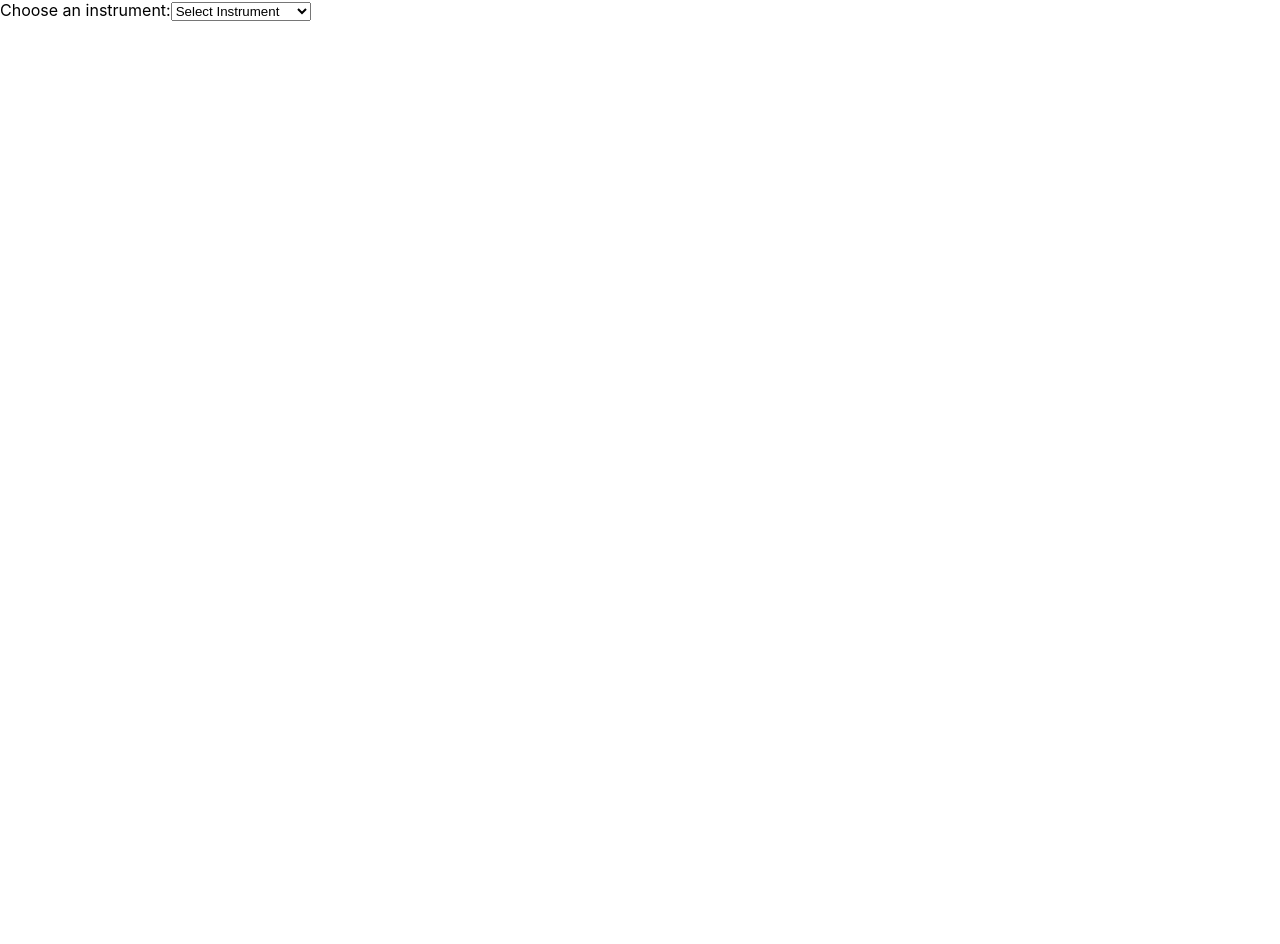
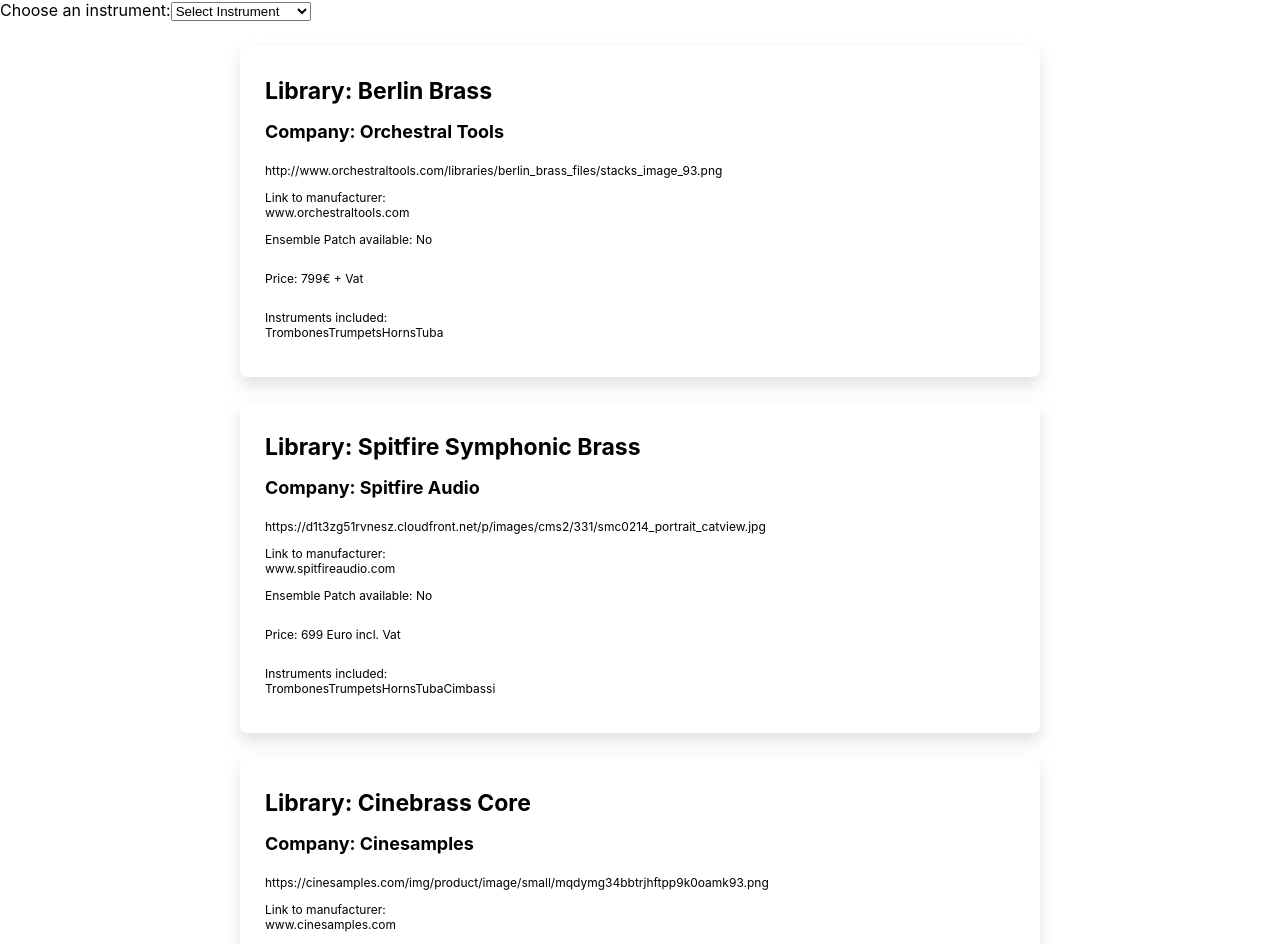
Before and after one commit to DirkCoding/Vst-Search, a React (Create React App) app: page / in a window 1280 px wide. Shown: the top 944 px of the page. Before the commit the page ends 800 px from the top, so only its background shows below. Built offline with nearby package versions, Linux system fonts and the light colour scheme.

Commit message:
Add card and basic styling

```diff
--- a/src/components/App.js
+++ b/src/components/App.js
@@ -1,7 +1,12 @@
 import React, { Component } from 'react'
 // import styled from 'styled-components'
 // import { BrowserRouter as Router, Route, NavLink } from 'react-router-dom'
+
 import DropdownInstruments from './DropdownInstruments'
+import Createcard from './Createcard'
+
+import libraryData from '../resources/library-data.json'
+
 /*import Home from './Home'
 import Config from './Config'*/
 
@@ -34,8 +39,28 @@
   }
 `*/
 
-export default class App extends Component {
+class App extends Component {
+  createInformationCard() {
+    return libraryData.map(libraryInformation => (
+      <Createcard
+        title={libraryInformation.title}
+        company={libraryInformation.company}
+        image={libraryInformation.image}
+        url={libraryInformation.url}
+        ensemblepatch={libraryInformation.ensemblepatch}
+        price={libraryInformation.price}
+        sections={libraryInformation.sections}
+      />
+    ))
+  }
+
   render() {
-    return <DropdownInstruments />
+    return (
+      <React.Fragment>
+        <DropdownInstruments />
+        {this.createInformationCard()}
+      </React.Fragment>
+    )
   }
 }
+export default App
--- a/src/components/Createcard.js
+++ b/src/components/Createcard.js
@@ -1,9 +1,61 @@
 import React, { Component } from 'react'
+import styled from 'styled-components'
 import libraryData from '../resources/library-data.json'
+
+const Card = styled.section`
+  display: grid;
+  grid-template-columns: repeat(12, 1fr);
+  grid-template-rows: 40px 40px;
+  align-items: center;
+  margin: 25px auto;
+  padding: 25px;
+  background: white;
+  max-width: 800px;
+  height: auto;
+  border-radius: 8px;
+  box-shadow: 0 8px 16px rgba(180, 180, 180, 0.4);
+`
+const Title = styled.h1`
+  font-size: 23px;
+  grid-column: 1 / 8;
+`
+const Company = styled.h2`
+  font-size: 18px;
+  grid-column: 1/6;
+`
+const Paragraph = styled.p`
+  font-size: 12px;
+  grid-column: 1/4;
+`
+
+const Hyperlink = styled.a`
+  font-size: 12px;
+  grid-column: 1/4;
+`
 
 class Createcard extends Component {
   render() {
-    return <div />
+    const {
+      title,
+      company,
+      image,
+      url,
+      ensemblepatch,
+      price,
+      sections
+    } = this.props
+
+    return (
+      <Card>
+        <Title>Library: {title}</Title>
+        <Company>Company: {company}</Company>
+        <Paragraph>{image}</Paragraph>
+        <Hyperlink>Link to manufacturer: {url}</Hyperlink>
+        <Paragraph>Ensemble Patch available: {ensemblepatch}</Paragraph>
+        <Paragraph>Price: {price}</Paragraph>
+        <Paragraph>Instruments included: {sections}</Paragraph>
+      </Card>
+    )
   }
 }
 
--- a/src/resources/library-data.json
+++ b/src/resources/library-data.json
@@ -4,7 +4,7 @@
     "company": "Orchestral Tools",
     "image": "http://www.orchestraltools.com/libraries/berlin_brass_files/stacks_image_93.png",
     "url": "www.orchestraltools.com",
-    "ensemble-patch": "No",
+    "ensemblepatch": "No",
     "price": "799€ + Vat",
     "sections": ["Trombones", "Trumpets", "Horns", "Tuba"]
   },
@@ -12,8 +12,8 @@
     "title": "Spitfire Symphonic Brass",
     "company": "Spitfire Audio",
     "image": "https://d1t3zg51rvnesz.cloudfront.net/p/images/cms2/331/smc0214_portrait_catview.jpg",
-    "company Url": "www.spitfireaudio.com",
-    "ensemble Patch": "No",
+    "url": "www.spitfireaudio.com",
+    "ensemblepatch": "No",
     "price": "699 Euro incl. Vat",
     "sections": ["Trombones", "Trumpets", "Horns", "Tuba", "Cimbassi"]
   },
@@ -21,8 +21,8 @@
     "title": "Cinebrass Core",
     "company": "Cinesamples",
     "image": "https://cinesamples.com/img/product/image/small/mqdymg34bbtrjhftpp9k0oamk93.png",
-    "company Url": "www.cinesamples.com",
-    "ensemble Patch": "No",
+    "url": "www.cinesamples.com",
+    "ensemblepatch": "No",
     "price": "399$ +Vat",
     "sections": ["Trombones", "Trumpets", "Horns", "Tuba"]
   },
@@ -30,8 +30,8 @@
     "title": "Berlin Strings",
     "company": "Orchestral Tools",
     "image": "http://www.orchestraltools.com/libraries/berlin_brass_files/stacks_image_93.png",
-    "company Url": "www.orchestraltools.com",
-    "ensemble Patch": "Yes",
+    "url": "www.orchestraltools.com",
+    "ensemblepatch": "Yes",
     "price": "840€ +Vat",
     "section Sizes": "8, 6, 5, 5, 4",
     "sections": ["1. Violins", "2. Violins", "Violas", "Celli", "Basses"]
@@ -40,8 +40,8 @@
     "title": "Spitfire Symphonic Strings",
     "company": "Spitfire Audio",
     "image": "https://d1t3zg51rvnesz.cloudfront.net/p/images/cms2/357/smc0224_portrait_catview.jpg",
-    "company Url": "www.spitfireaudio.com",
-    "ensemble Patch": "Yes",
+    "url": "www.spitfireaudio.com",
+    "ensemblepatch": "Yes",
     "price": "799€ incl. Vat",
     "section Sizes": "16, 14, 12, 10, 8",
     "sections": ["1. Violins", "2. Violins", "Violas", "Celli", "Basses"]
@@ -50,8 +50,8 @@
     "title": "Cinestrings Core",
     "company": "Cinesamples",
     "image": "https://cinesamples.com/img/product/image/small/9jqxx4ebnns3vtjalqzw0dyj972.png",
-    "company Url": "www.cinesamples.com",
-    "ensemble Patch": "Yes",
+    "url": "www.cinesamples.com",
+    "ensemblepatch": "Yes",
     "price": "499$ +Vat",
     "section Sizes": "16, 12, 10, 10, 7",
     "sections": ["1. Violins", "2. Violins", "Violas", "Celli", "Basses"]
@@ -60,8 +60,8 @@
     "title": "Berlin  Woodwinds Revive",
     "company": "Orchestral Tools",
     "image": "http://www.orchestraltools.com/libraries/berlin_woodwinds_revive_files/stacks_image_93.png",
-    "company Url": "www.orchestraltools.com",
-    "ensemble Patch": "Yes",
+    "url": "www.orchestraltools.com",
+    "ensemblepatch": "Yes",
     "price": "649€ +Vat",
     "sections": [
       "Piccolo",
@@ -77,8 +77,8 @@
     "title": "Spitfire Symphonic Woodwinds",
     "company": "Spitfire Audio",
     "image": "https://d1t3zg51rvnesz.cloudfront.net/p/images/cms2/380/smc0215_portrait_catview.jpg",
-    "company Url": "www.spitfireaudio.com",
-    "rnsemble Patch": "No",
+    "url": "www.spitfireaudio.com",
+    "ensemblepatch": "No",
     "price": "599€ incl. Vat",
     "sections": [
       "Piccolo",
@@ -98,8 +98,8 @@
     "title": "Cinewinds Core",
     "company": "Cinesamples",
     "image": "https://cinesamples.com/img/product/image/small/5vrxdt7r829qky5rd2mpq9232yk.png0",
-    "company Url": "www.cinesamples.com",
-    "rnsemble Patch": "Yes",
+    "url": "www.cinesamples.com",
+    "ensemblepatch": "Yes",
     "price": "349$ +Vat",
     "sections": ["Piccolo", "Flutes", "Oboe", "Clarinet", "Bassoon"]
   }
```
